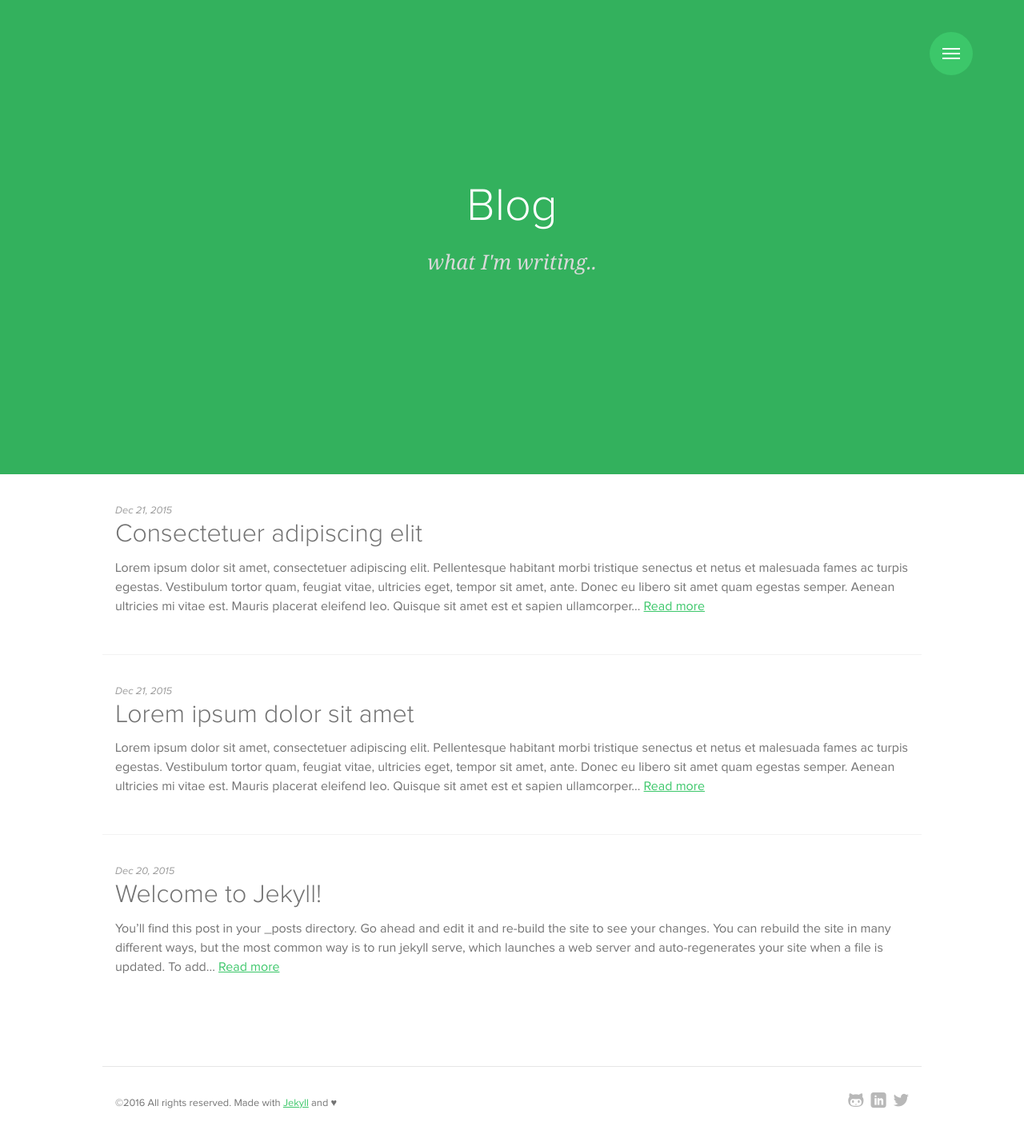
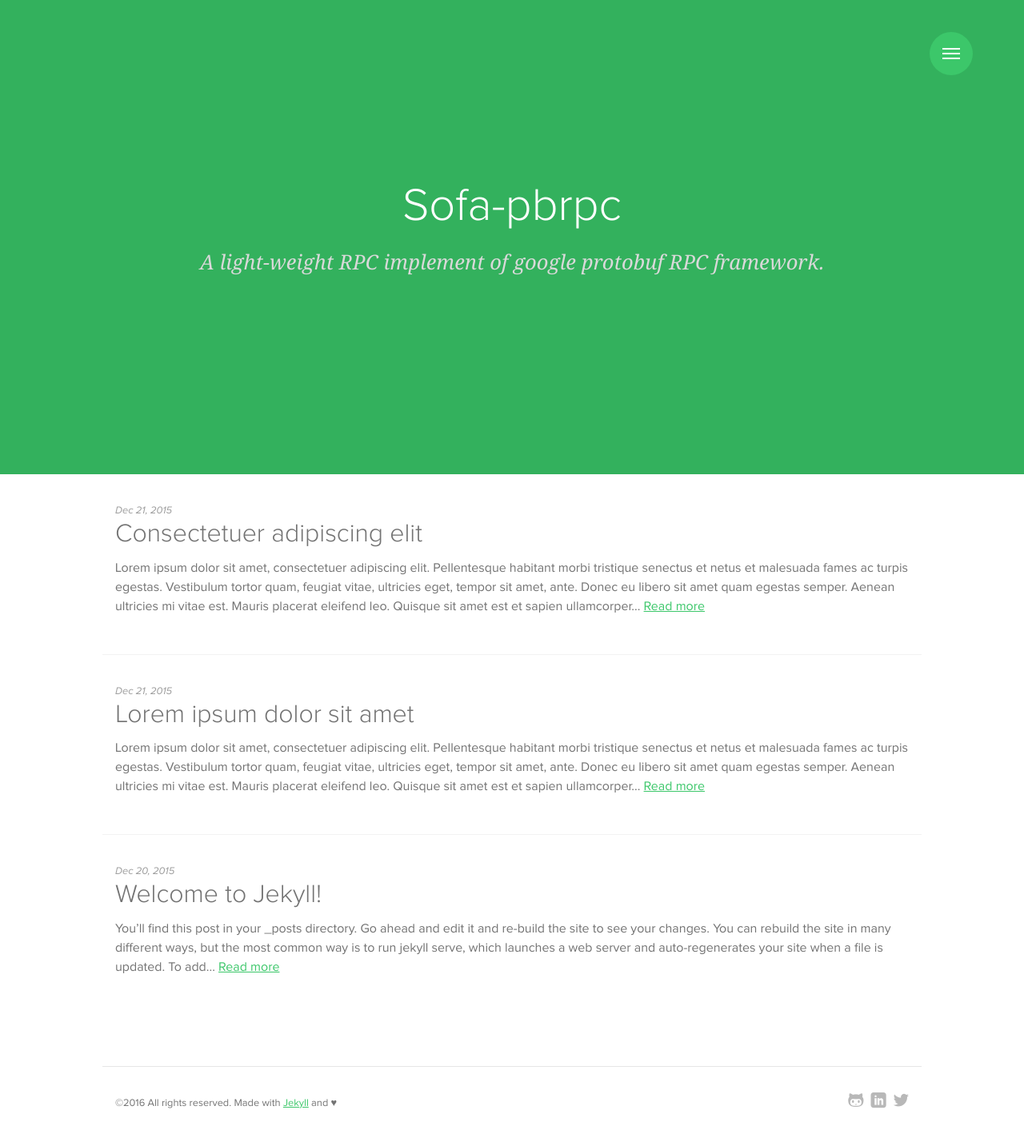
Before and after one commit to cyshi/cyshi.github.io, a Jekyll site: the page built from blog/index.html, in a window 1280 px wide. Shown: the whole page at 80% size. Built offline with Jekyll 4.4.1, drawn with Linux system fonts in a browser that asks for light colours.

Commit message:
modify blog template

```diff
--- a/blog/index.html
+++ b/blog/index.html
@@ -1,7 +1,7 @@
 ---
 layout: default
-title: Blog
-subtitle: what I'm writing..
+title: Sofa-pbrpc
+subtitle: A light-weight RPC implement of google protobuf RPC framework.
 ---
 
 <section class="post-list">
```
